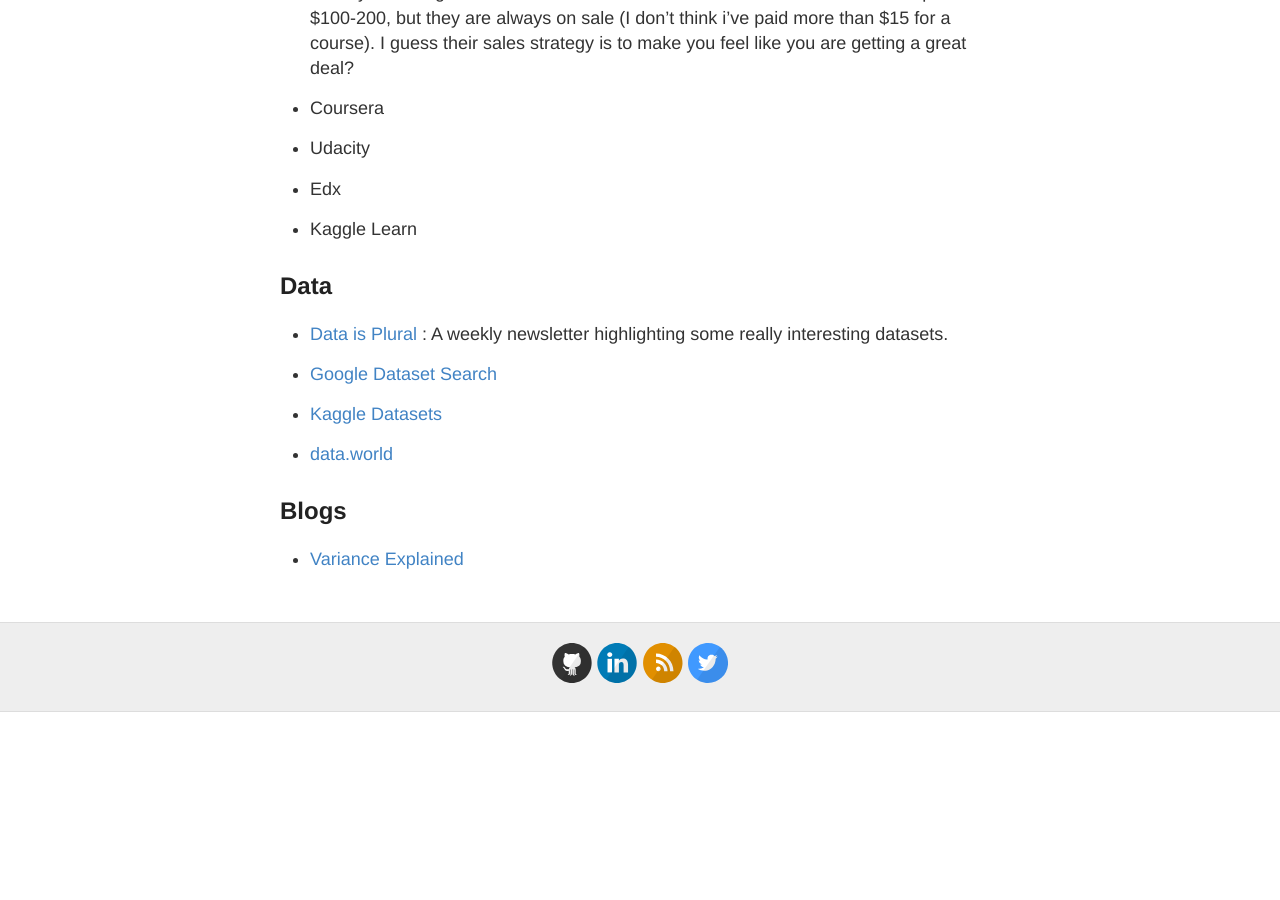
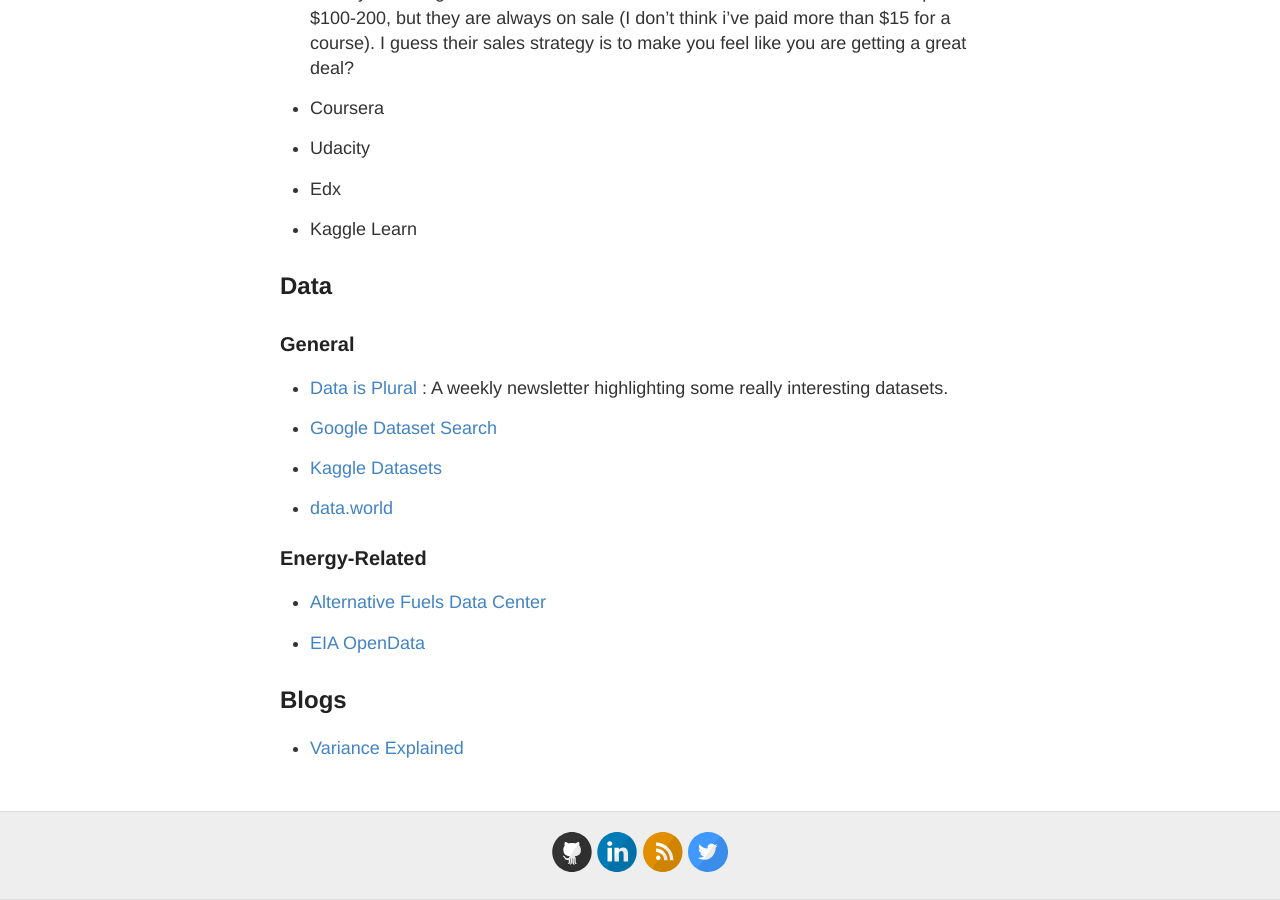
Before and after one commit to andypicke/andypicke.github.io, a Jekyll site: the page built from Resources.md, in a window 1280 px wide and 900 px high, scrolled down 895 px. Built offline with Jekyll 4.4.1, drawn with Linux system fonts in a browser that asks for light colours; our own code applies the rules of GitHub Pages for plain Markdown files; before the commit the page ends 1607 px from its top, so only the background shows below that.

Commit message:
update resources page

```diff
--- a/Resources.md
+++ b/Resources.md
@@ -26,6 +26,8 @@ During my journey into data science, i've searched for and tried many different
 
 ## Data
 
+### General
+
 * [Data is Plural](https://tinyletter.com/data-is-plural) : A weekly newsletter highlighting some really interesting datasets.
 
 * [Google Dataset Search](https://datasetsearch.research.google.com/)
@@ -34,6 +36,12 @@ During my journey into data science, i've searched for and tried many different
 
 * [data.world](https://data.world/)
 
+### Energy-Related
+
+* [Alternative Fuels Data Center](https://afdc.energy.gov/vehicles/electric_emissions.html)
+
+* [EIA OpenData](https://www.eia.gov/opendata/index.php)
+
 ## Blogs
 
 * [Variance Explained](http://varianceexplained.org/)
```
